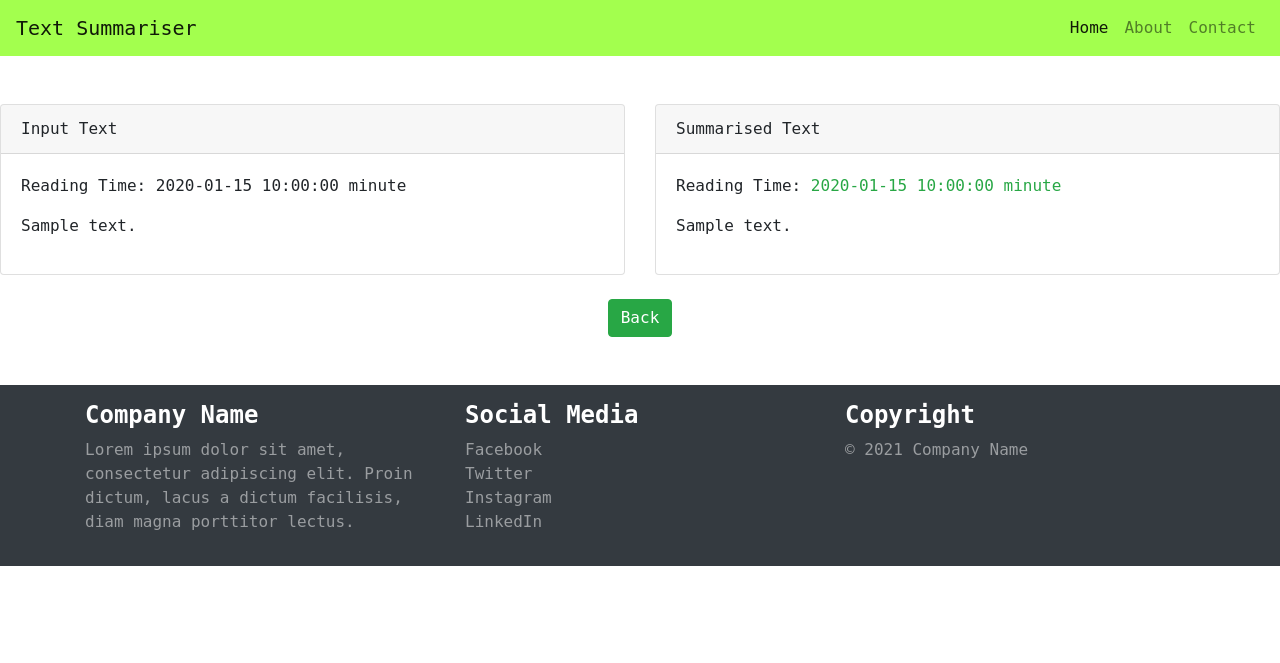
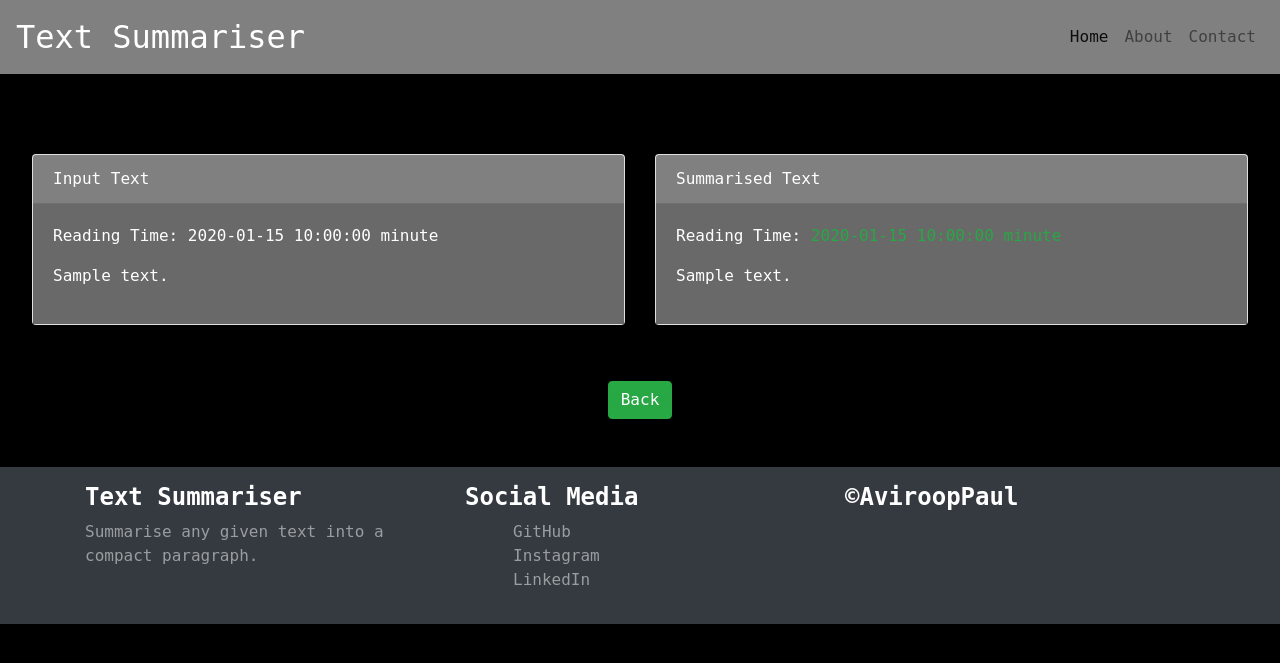
Before and after one commit to AviroopPaul/text-summarisation, a Flask app: template templates/result.html in a window 1280 px wide. Shown: the top 663 px of the page. Run offline with Flask 2, Linux system fonts and the light colour scheme; the template is opened without the code that fills it: most values are stand-ins (such as "Sample title", 1, 10 or a date in 2020).

```diff
--- a/app.py
+++ b/app.py
@@ -72,5 +72,7 @@ def process():
     finalTime=end-start
     return render_template('result.html', ctext=inputText, finalReadingTime=finalReadingTime, summaryReadingTime=summaryReadingTime,finalSummary=finalSummary, modelSelected=modelChoice)
 
+
+
 if __name__ == '__main__':
  app.run(debug=True)
--- a/requirements.txt
+++ b/requirements.txt
@@ -4,3 +4,4 @@ spacy==3.0.9
 sumy==0.11.0
 bs4==0.0.1
 nltk==3.8.1
+urllib
--- a/templates/result.html
+++ b/templates/result.html
@@ -19,9 +19,10 @@
     />
   </head>
   <body  style="font-family: 'Inter', sans-serif;
-  font-family: 'Roboto Mono', monospace; background-color: white">
-    <nav class="navbar navbar-expand-lg navbar-light" style="background-color: #a3ff4e">
-      <a class="navbar-brand" href="#">Text Summariser</a>
+  font-family: 'Roboto Mono', monospace; background-color: black; color:white">
+    <nav class="navbar navbar-expand-lg navbar-light"
+    style="background-color: grey">
+      <a class="navbar-brand" href="#" style="color:white; font-size:xx-large;">Text Summariser</a>
       <button
         class="navbar-toggler"
         type="button"
@@ -48,11 +49,11 @@
       </div>
     </nav>
     <br /><br />
-    <div class="row">
-      <div class="col-sm-6">
-        <div class="card">
-          <div class="card-header">Input Text</div>
-          <div class="card-body">
+    <div class="row" style="padding: 2rem;">
+      <div class="col-sm-6 ">
+        <div class="card" >
+          <div class="card-header" style="background-color: gray">Input Text</div>
+          <div class="card-body" style="background-color: dimgray;">
             <p>Reading Time: {{ finalReadingTime }} minute</p>
             <p>{{ctext}}</p>
           </div>
@@ -60,8 +61,8 @@
       </div>
       <div class="col-sm-6">
         <div class="card">
-          <div class="card-header">Summarised Text</div>
-          <div class="card-body">
+          <div class="card-header" style="background-color: gray;">Summarised Text</div>
+          <div class="card-body" style="background-color: dimgray;">
             <p>
               Reading Time:
               <span class="text-success">
@@ -87,21 +88,42 @@
   <div class="container">
     <div class="row">
       <div class="col-12 col-md-4">
-          <h4 class="text-white font-weight-bold">Company Name</h4>
-          <p class="text-white-50">Lorem ipsum dolor sit amet, consectetur adipiscing elit. Proin dictum, lacus a dictum facilisis, diam magna porttitor lectus.</p>
+        <h4 class="text-white font-weight-bold">Text Summariser</h4>
+        <p class="text-white-50">
+          Summarise any given text into a compact paragraph.
+        </p>
       </div>
       <div class="col-12 col-md-4">
         <h4 class="text-white font-weight-bold">Social Media</h4>
         <ul class="list-unstyled">
-            <li class="text-white-50"><a href="#" class="text-white-50">Facebook</a></li>
-            <li class="text-white-50"><a href="#" class="text-white-50">Twitter</a></li>
-            <li class="text-white-50"><a href="#" class="text-white-50">Instagram</a></li>
-            <li class="text-white-50"><a href="#" class="text-white-50">LinkedIn</a></li>
+          <li class="text-white-50">
+            <a
+              href="https://github.com/AviroopPaul"
+              class="text-white-50"
+              style="padding-left: 3rem"
+              >GitHub</a
+            >
+          </li>
+          <li class="text-white-50">
+            <a
+              href="https://www.instagram.com/avirooppaul/"
+              class="text-white-50"
+              style="padding-left: 3rem"
+              >Instagram</a
+            >
+          </li>
+          <li class="text-white-50">
+            <a
+              href="https://www.linkedin.com/in/avirooppaul/"
+              class="text-white-50"
+              style="padding-left: 3rem"
+              >LinkedIn</a
+            >
+          </li>
         </ul>
       </div>
       <div class="col-12 col-md-4">
-          <h4 class="text-white font-weight-bold">Copyright</h4>
-          <p class="text-white-50">&copy; 2021 Company Name</p>
+        <h4 class="text-white font-weight-bold">&copy;AviroopPaul</h4>
       </div>
     </div>
   </div>
```
Also changed, not shown: templates/index.html (+44 -37 lines). Lines whose indentation alone changed are shown as unchanged.
